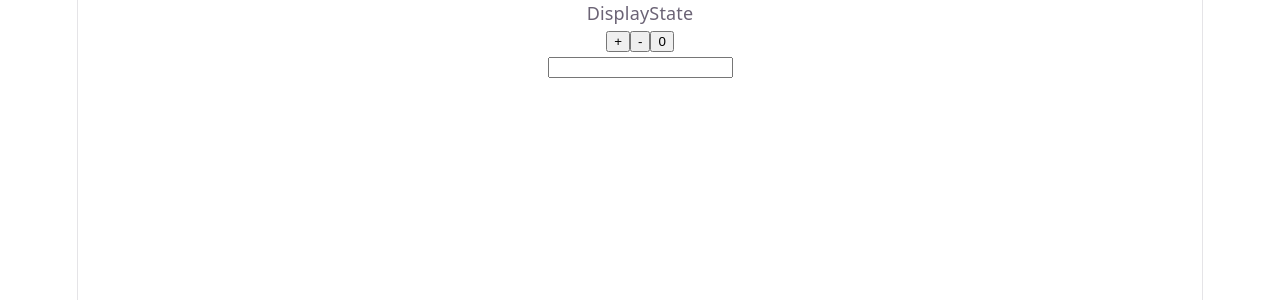
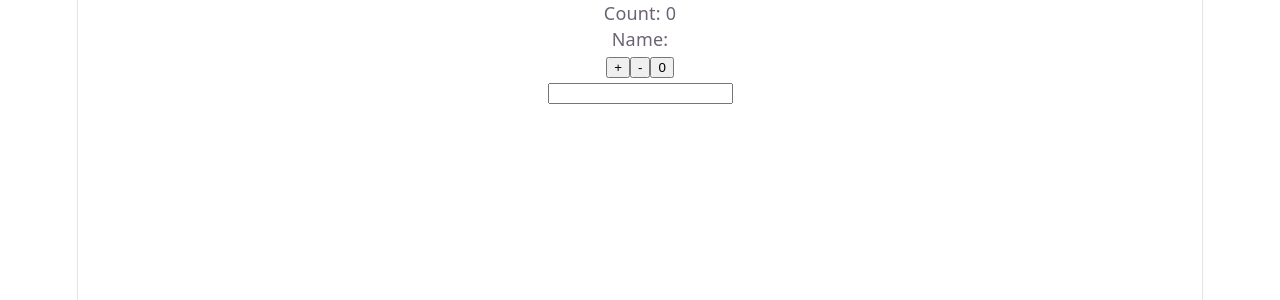
Before and after one commit to TakaDev1/React-useEffect-MultiStateApp, a React (Vite) app: page / in a window 1280 px wide. Shown: the top 300 px of the page. Built offline with nearby package versions, Linux system fonts and the light colour scheme.

Commit message:
feat: Created DisplayState Component

```diff
--- a/src/components/DisplayState.tsx
+++ b/src/components/DisplayState.tsx
@@ -1,7 +1,17 @@
 import React from "react";
 
-const DisplayState = () => {
-  return <div>DisplayState</div>;
+interface DisplayInfoInterface {
+  count: number;
+  name: string;
+}
+
+const DisplayState = ({ count, name }: DisplayInfoInterface) => {
+  return (
+    <div>
+      <p>Count: {count}</p>
+      <p>Name: {name}</p>
+    </div>
+  );
 };
 
 export default DisplayState;
```
